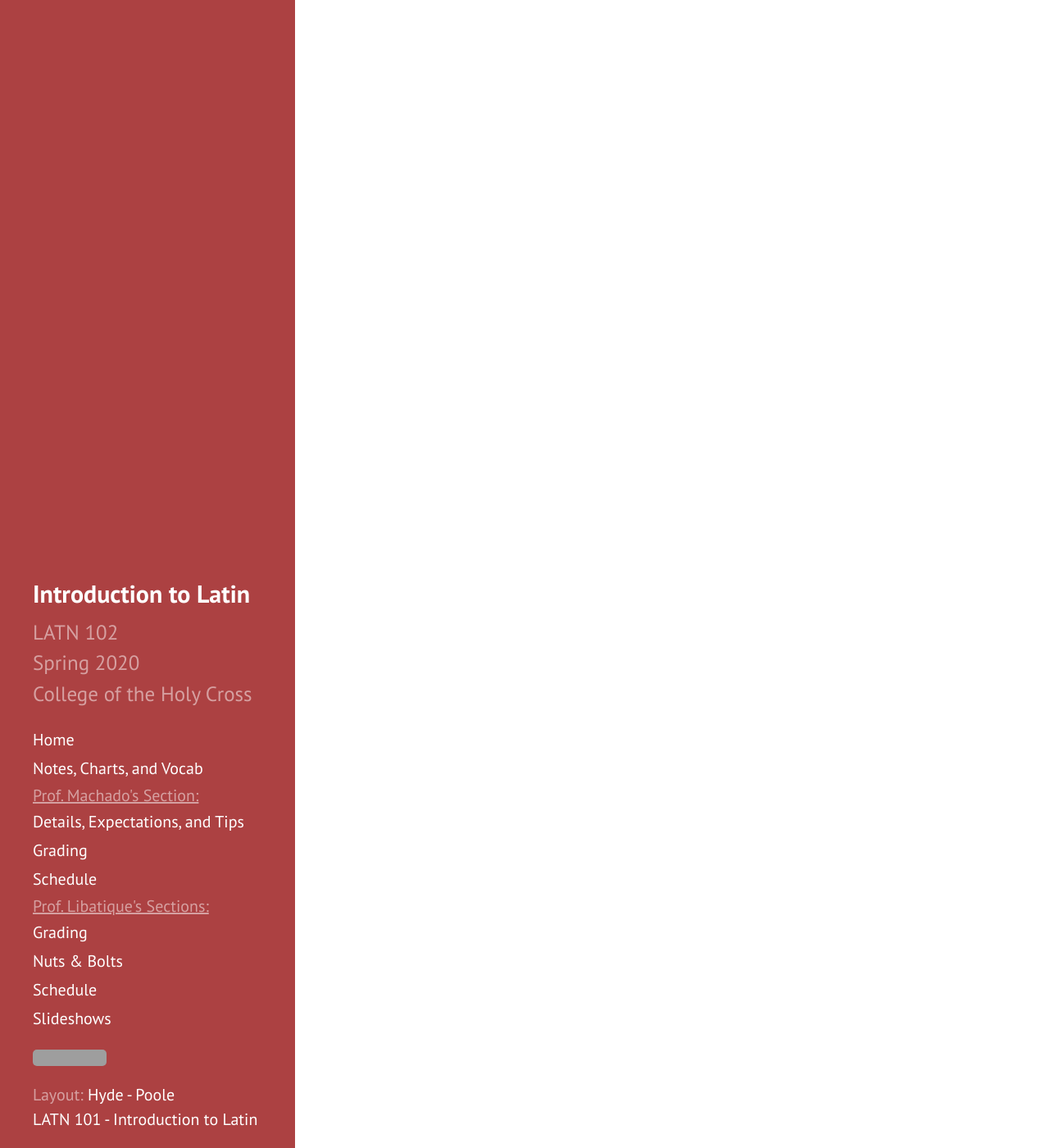
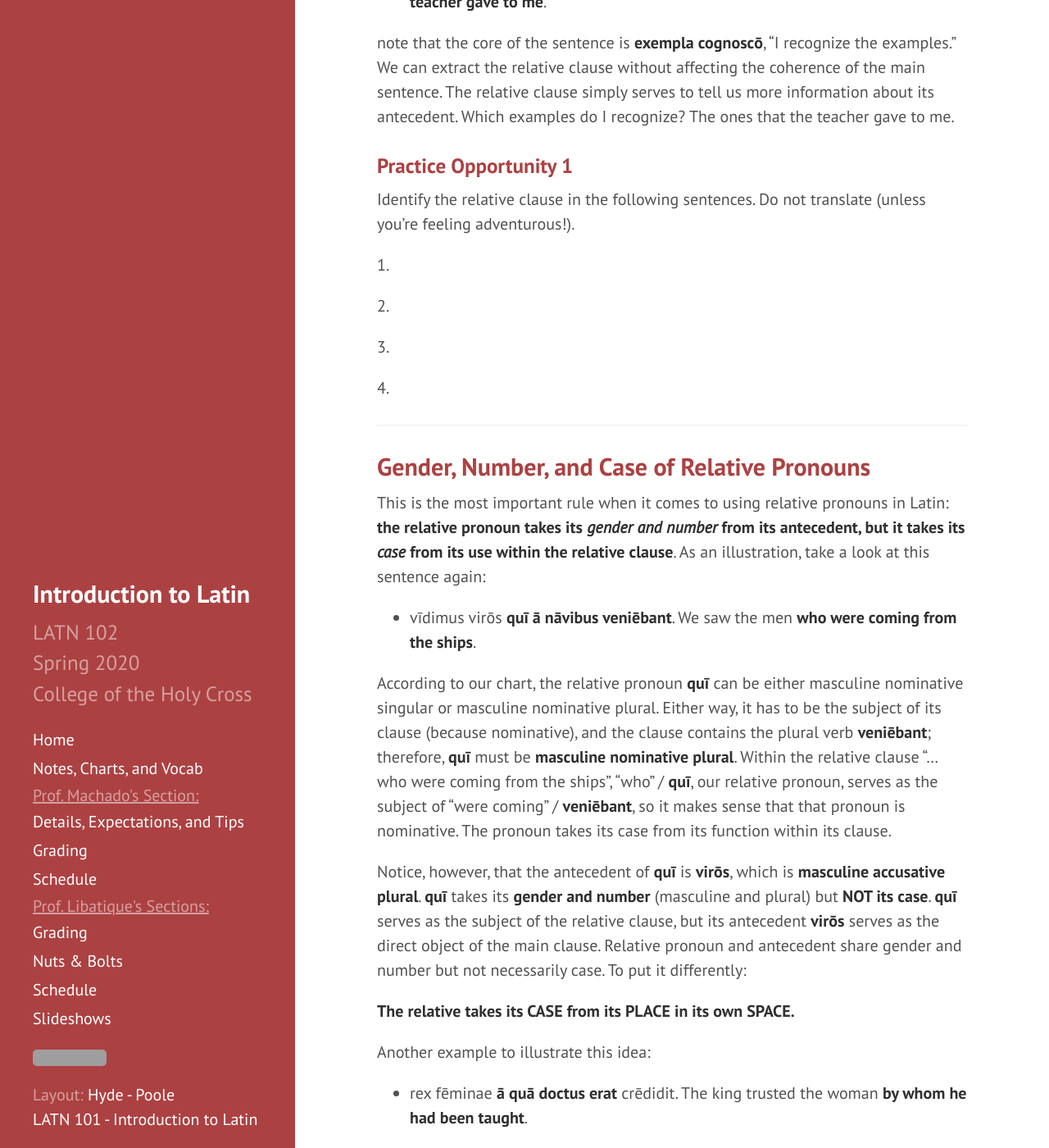
Before and after one commit to DLibatique/LATN102-S20, a Jekyll site: the page built from notes/14-relative.md, in a window 1280 px wide and 1400 px high, scrolled down 1774 px. Shown: the whole window at 82% size. Built offline with Jekyll 4.4.1, drawn with Linux system fonts in a browser that asks for light colours; some of the changed text lies outside the part shown; grey boxes are pictures that could not be loaded.

Commit message:
added rel pro to master, added more to relative notes

```diff
--- a/notes/14-relative.md
+++ b/notes/14-relative.md
@@ -13,7 +13,7 @@
 
 ## Relative Clauses - Overview
 
-**Relative clauses** are dependent clauses that tell us more about an **antecedent**, which is often a noun or pronoun. This normally functions adjectivally in English. Take a look at the following examples:
+**Relative clauses** are dependent clauses that tell us more about an **antecedent**, which is often a noun or pronoun. Such clauses function adjectivally; they modify the antecedent. Take a look at the following examples:
 
 - The students **who studied for the exam** did well.
 - The girl **whom I love** does not love me back.
@@ -23,13 +23,85 @@
 
 Note that each relative clause is introduced by the word **who** (or its related words, like **whom** or **whose**), **which**, or **that**. Each relative clause describes an **antecedent**: which students? The ones who studied for the exam. Which girl? The one whom I love.
 
-## Formation in Latin
+***
+
+## Identifying Relative Clauses
 
 In Latin, relative clauses are introduced by the **relative pronoun, quī, quae, quod ("who, which, that")**. This should hopefully be familiar to you from last semester -- it's the exact same entry as for the **interrogative adjective**. Last semester, we learned that forms of **quī, quae, quod**, when used as an interrogative adjective, modify an explicit noun in the sentence and ask a question: *quī puer?* Which boy? *quae puella?* Which girl?
 
 Here, **quī, quae, quod** as a **relative pronoun** stands on its own and introduces a subordinate clause that contains its own verb and whatever else the verb governs (objects, subjects, prepositional phrases, etc.).
 
-### Practice Opportunity
+You can find the paradigm chart for the relative pronoun [here](pronoun-chart#relative).
+
+Take a look at the following examples, with the relative clause, introduced by the relative pronoun, in bold:
+
+- vīdimus virōs **quī ā nāvibus veniēbant**. We saw the men **who were coming from the ships**.
+- exempla **quae magister mihi dedit** cognoscō. I recognize the examples **that the teacher gave to me.** (magister, magistrī, m. - teacher)
+- rex fēminae **ā quā doctus erat** crēdidit. The king trusted the woman **by whom he had been taught**.
+
+Again, the relative clause is a **dependent, subordinate clause**. It is usually introduced by the **relative pronoun** or the preposition that governs it (e.g., **ā** of **ā quā** in the third example), and it usually ends at the first conjugated verb that follows the relative pronoun. It is extremely important to sequester the relative clause so that you translate what belongs to the clause within the clause, without letting the main sentence creep in or vice versa.
+
+In the sentence:
+
+- exempla **quae magister mihi dedit** cognoscō. I recognize the examples **that the teacher gave to me**.
+
+note that the core of the sentence is **exempla cognoscō**, "I recognize the examples." We can extract the relative clause without affecting the coherence of the main sentence. The relative clause simply serves to tell us more information about its antecedent. Which examples do I recognize? The ones that the teacher gave to me.
+
+### Practice Opportunity 1
+
+Identify the relative clause in the following sentences. Do not translate (unless you're feeling adventurous!).
+
+1.
+
+2.
+
+3.
+
+4.
+
+***
+
+## Gender, Number, and Case of Relative Pronouns
+
+This is the most important rule when it comes to using relative pronouns in Latin: **the relative pronoun takes its** ***gender and number*** **from its antecedent, but it takes its** ***case*** **from its use within the relative clause**. As an illustration, take a look at this sentence again:
+
+- vīdimus virōs **quī ā nāvibus veniēbant**. We saw the men **who were coming from the ships**.
+
+According to our chart, the relative pronoun **quī** can be either masculine nominative singular or masculine nominative plural. Either way, it has to be the subject of its clause (because nominative), and the clause contains the plural verb **veniēbant**; therefore, **quī** must be **masculine nominative plural**. Within the relative clause "...who were coming from the ships", "who" / **quī**, our relative pronoun, serves as the subject of "were coming" / **veniēbant**, so it makes sense that that pronoun is nominative. The pronoun takes its case from its function within its clause.
+
+Notice, however, that the antecedent of **quī** is **virōs**, which is **masculine accusative plural**. **quī** takes its **gender and number** (masculine and plural) but **NOT its case**. **quī** serves as the subject of the relative clause, but its antecedent **virōs** serves as the direct object of the main clause. Relative pronoun and antecedent share gender and number but not necessarily case. To put it differently:
+
+**The relative takes its CASE from its PLACE in its own SPACE.**
+
+Another example to illustrate this idea:
+
+- rex fēminae **ā quā doctus erat** crēdidit. The king trusted the woman **by whom he had been taught**.
+
+Our relative pronoun **quā** can only be one thing: feminine ablative singular. It is ablative because it is being used in an ablative of agent construction within the relative clause: "...**by whom** he had been taught." Its gender and number, feminine and singular, come from its antecedent, **fēminae**, which is being used as a dative object of **crēdidit** in the main clause.
+
+### Practice Opportunity 2
+
+In each of the following English sentences, identify the relative clause, and determine what case the relative pronoun would be in Latin according to its use within the clause. Do not translate into Latin (unless you feel adventurous!).
+
+5. We were attacked by the sailors who came from the sea.
+
+6. The citizens to whom we gave peace nevertheless did not trust us.
+
+7. He slept near the river from which my family brought the water.
+
+8. I don't trust the woman whose husband we recognized.
+
+### Practice Opportunity 3
+
+In each of the following sentences, parse the relative pronoun, identify and parse its antecedent, and then translate.
+
+9.
+
+10.
+
+11.
+
+12.
 
 ## Relative Clause of Characteristic
 
```
Also changed, not shown: charts/0-pronoun-master.md (+28 -0 lines).
